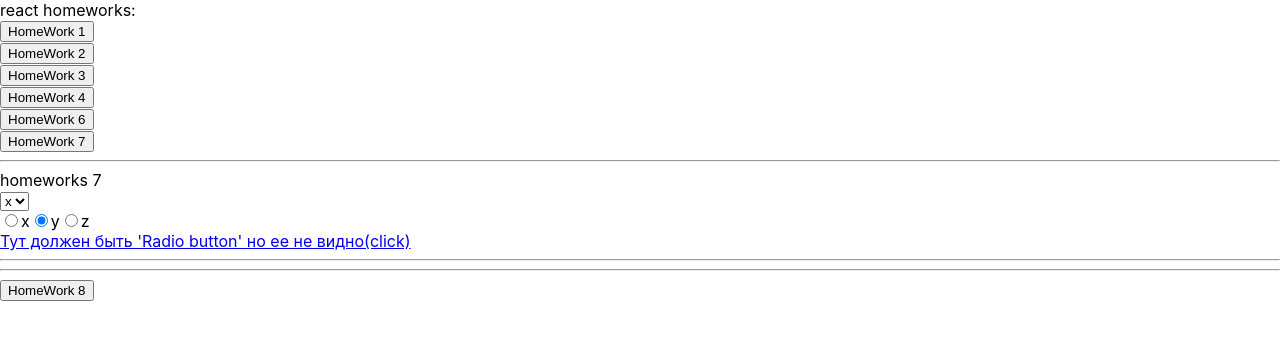
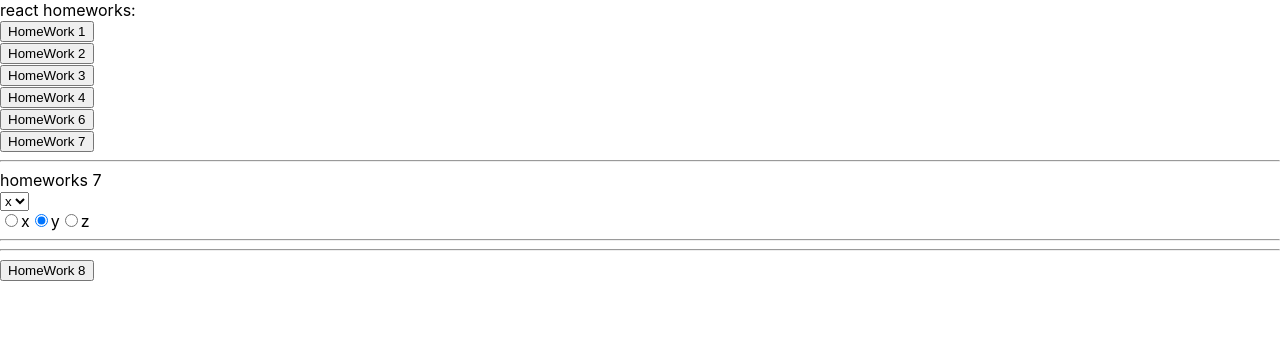
Before and after one commit to saintic132/TDHomeWork, a React (Create React App) app: page / in a window 1280 px wide. Both pictures are taken after a click on the button "HomeWork 7". Shown: the top 340 px of the page. Built offline with nearby package versions, Linux system fonts and the light colour scheme.

Commit message:
Исправлена работа в RadioButton. Отображается на gh-pages

```diff
--- a/src/p2-homeworks/h7/HW7.tsx
+++ b/src/p2-homeworks/h7/HW7.tsx
@@ -27,9 +27,6 @@ function HW7() {
                     value={value}
                     onChangeOption={onChangeOption}
                 />
-                <div>
-                    <a href="https://github.com/saintic132/TDHomeWork/edit/master/src/p2-homeworks/h7/HW7.tsx">Тут должен быть 'Radio button' но ее не видно(click)</a>
-                </div>
             </div>
 
             <hr/>
```
